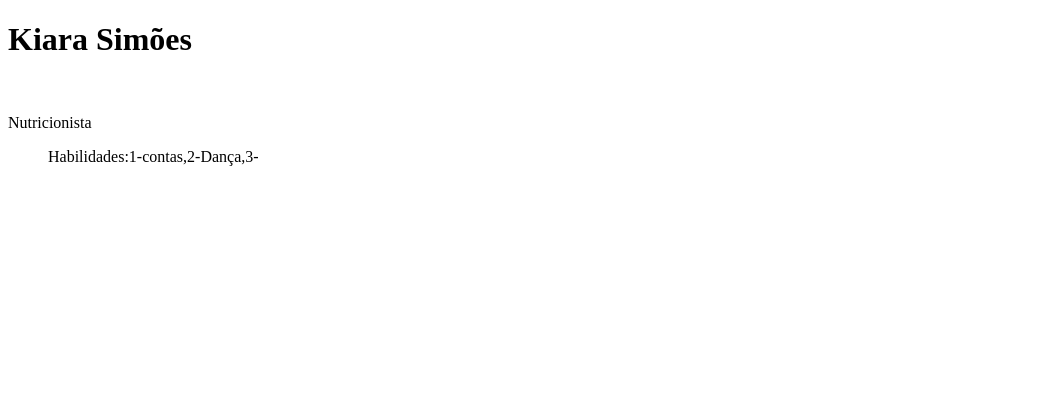
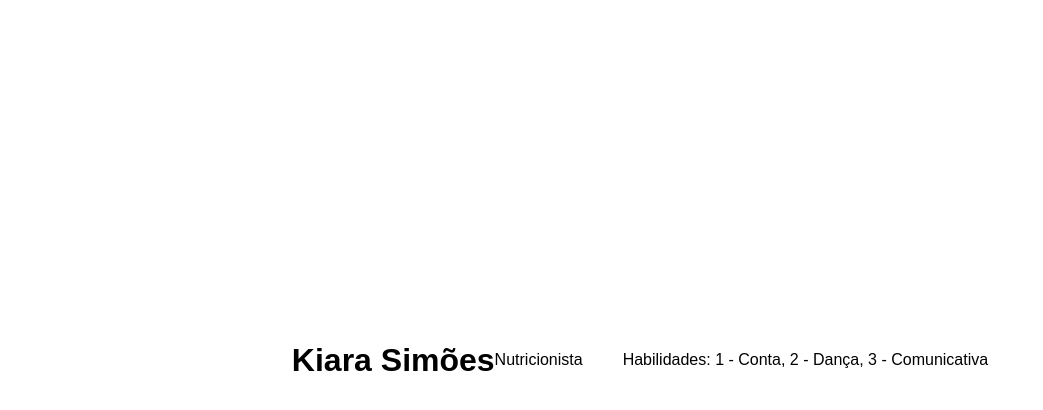
Before and after one commit to SimoesKiara/Cart-o-de-Apresenta-o-Kiki, a plain HTML site: page index.html in a window 1280 px wide. Shown: the whole page, without its empty margins (0-1043 px from the left). Drawn offline with Linux system fonts and the light colour scheme.

Commit message:
estilo feito

```diff
--- /dev/null
+++ b/estilo.css
@@ -0,0 +1,15 @@
+body {
+background-color: rgb(255, 255, 255);
+display:flex;
+justify-content: center;
+align-items: center;
+height: 90vh;
+margin: 0;
+font-family: Arial, sans-serif;
+}
+
+.cartão {
+   width: 380px;
+   height: auto;
+   border: 2px;
+}
--- a/index.html
+++ b/index.html
@@ -4,12 +4,13 @@
     <meta charset="UTF-8">
     <meta name="viewport" content="width=device-width, initial-scale=1.0">
     <title>Cartão de apresntação</title>
+    <link rel="stylesheet" href="estilo.css">
 </head>
 <body>
     <div class="cartao"></div>
     <h1>Kiara Simões</h1>
     <img>
     <p>Nutricionista</p>
-    <ul>Habilidades:1-contas,2-Dança,3-</ul>
+    <ul>Habilidades: 1 - Conta, 2 - Dança, 3 - Comunicativa</ul>
 </body>
 </html>
```
